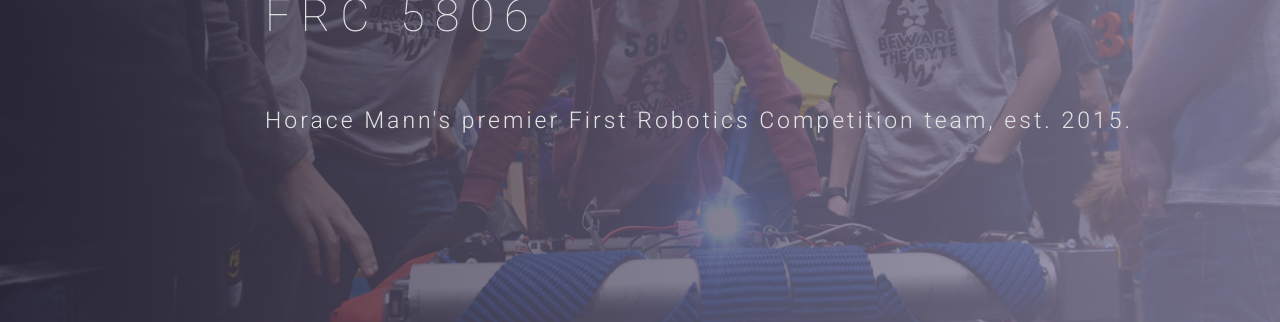
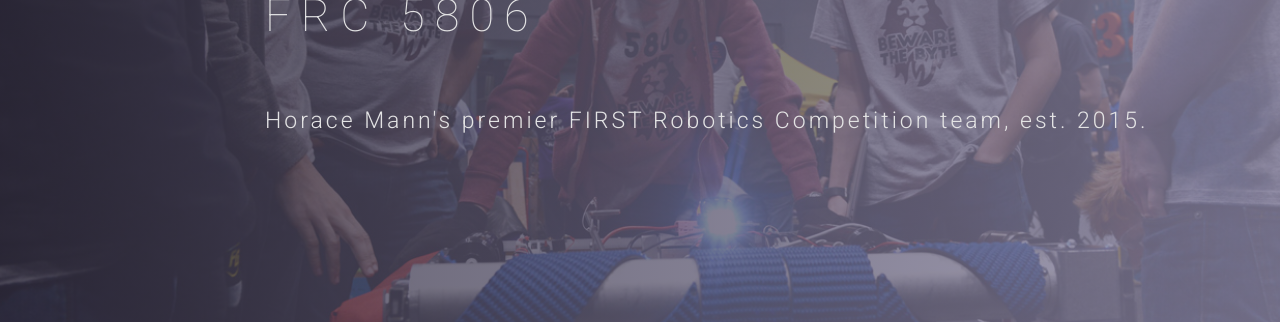
Before and after one commit to frc5806/frc5806.github.io, a Jekyll site: the page built from index.html, in a window 1280 px wide and 900 px high. Shown: the part 384-706 px from the top of the window. Built offline with Jekyll 4.4.1, drawn with Linux system fonts in a browser that asks for light colours; nearby versions of some CDN libraries; some web fonts are replaced.

Commit message:
fixed FIRST capitalization

```diff
--- a/index.html
+++ b/index.html
@@ -11,7 +11,7 @@
       <div class="col-md-10 col-md-offset-2">
         <div class="block">
           <h1 class="animated fadeInUp">THE BASEMENT LIONS <br> FRC 5806</h1>
-          <p class="animated fadeInUp">Horace Mann's premier First Robotics Competition team, est. 2015.</p>
+          <p class="animated fadeInUp">Horace Mann's premier FIRST Robotics Competition team, est. 2015.</p>
         </div>
       </div>
     </div>
```
